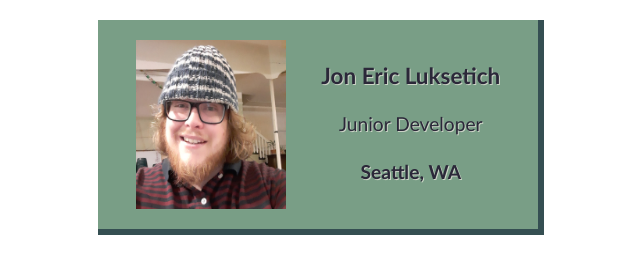
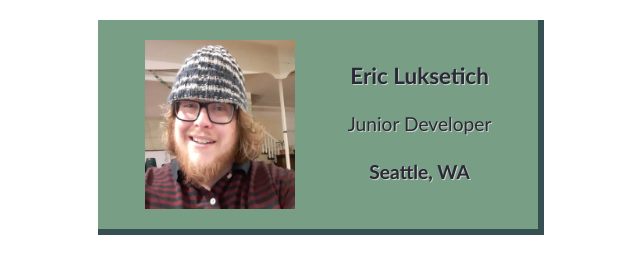
Before and after one commit to EricLuksetich/business-card, a plain HTML site: page index.html in a window 1280 px wide. Shown: the whole page, without its empty margins (319-959 px from the left). Drawn offline with Linux system fonts and the light colour scheme.

Commit message:
Update index.html
Name Change to remove 'Jon"

```diff
--- a/index.html
+++ b/index.html
@@ -8,10 +8,10 @@
         <div class="card ">
             <img
                 src="images/eric.jpg"
-                alt="Photograph of Jon Luksetich Smiling with his head to the side with a knitted hat on"
+                alt="Photograph of Eric Luksetich Smiling with his head to the side with a knitted hat on"
                 class="head-shot ">
             <div>
-                <h3>Jon Eric Luksetich</h3>
+                <h3>Eric Luksetich</h3>
                 <p>Junior Developer</p>
                 <h4>Seattle, WA</h4>
             </div>
```
